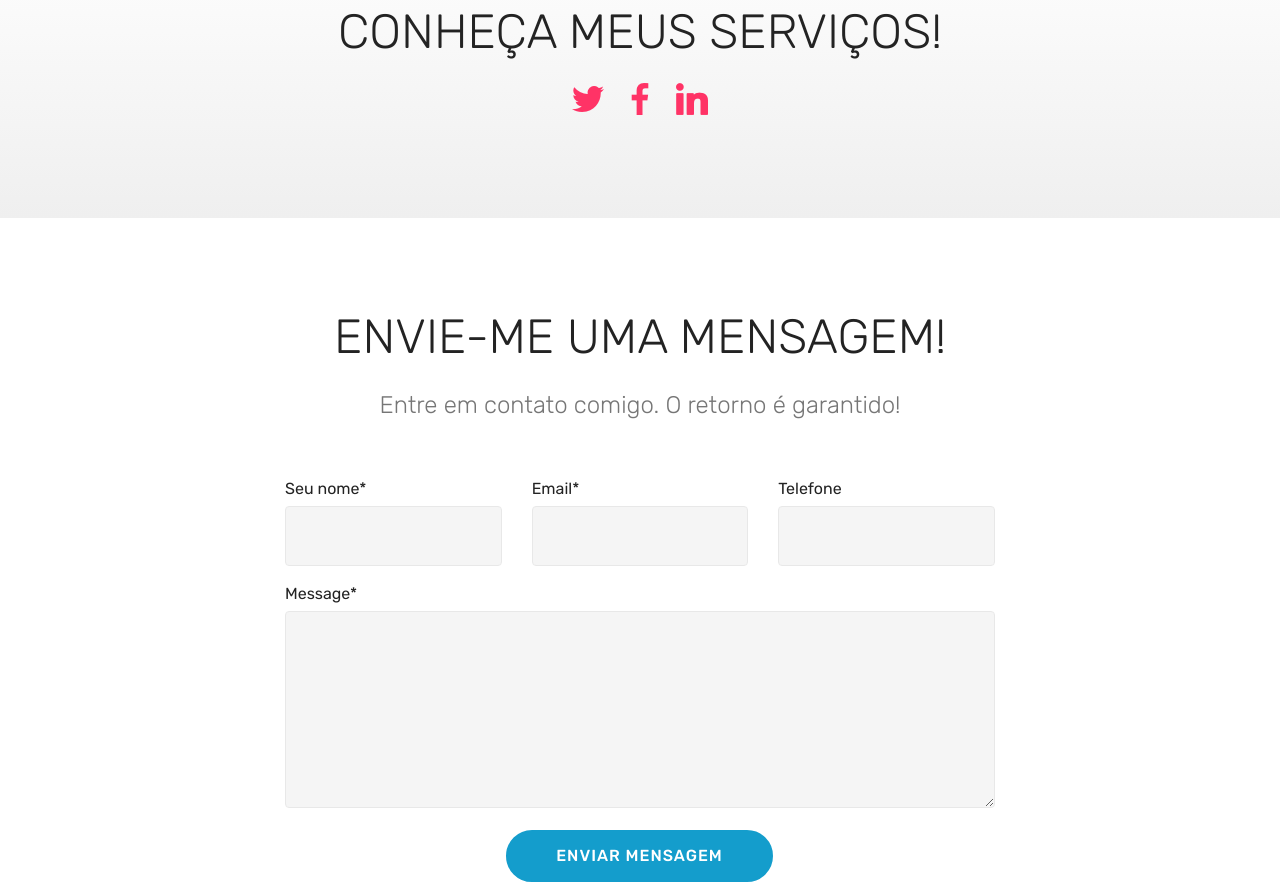
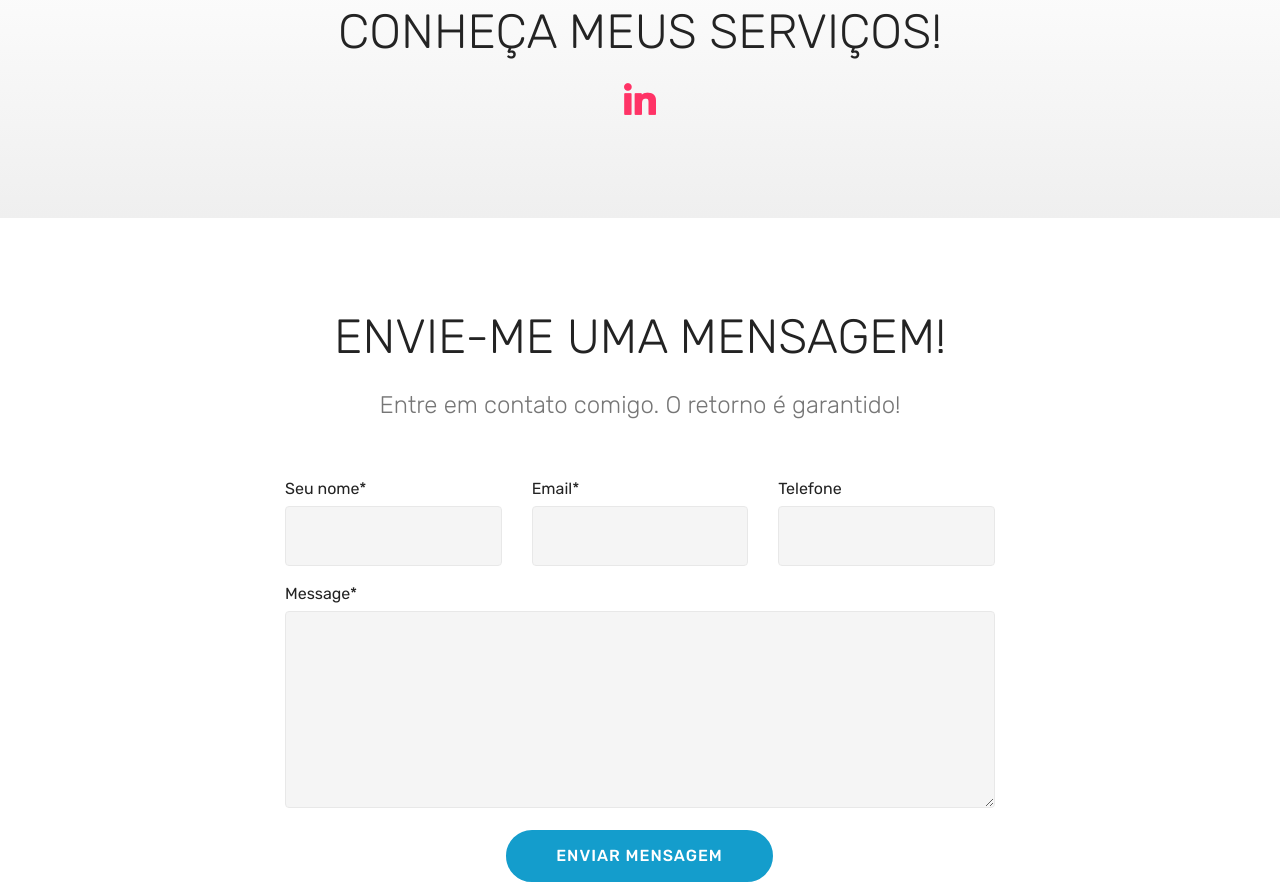
Before and after one commit to carlosmorettirjj/carlosmorettirjj.github.io, a plain HTML site: page index.html in a window 1280 px wide. Shown: the part 882-1767 px from the top of the page. Drawn offline with Linux system fonts and the light colour scheme; files whose address does not match are found by name; a web font is replaced by a local one.

Commit message:
Update index.html

```diff
--- a/index.html
+++ b/index.html
@@ -56,24 +56,10 @@
             <div class="col-md-8 align-center">
                 <h2 class="pb-3 mbr-fonts-style display-2">CONHEÇA MEUS SERVIÇOS!</h2>
                 <div class="social-list pl-0 mb-0">
-                    <a href="https://twitter.com/mobirise" target="_blank">
-                        <span class="px-2 socicon-twitter socicon mbr-iconfont mbr-iconfont-social" media-simple="true"></span>
-                    </a>
-                    <a href="https://www.facebook.com/pages/Mobirise/1616226671953247" target="_blank">
-                        <span class="px-2 socicon-facebook socicon mbr-iconfont mbr-iconfont-social" media-simple="true"></span>
-                    </a>
-                    <a href="https://instagram.com/mobirise" target="_blank">
+                    <a href="https://www.linkedin.com/in/carlosmorettijj/" target="_blank">
                         <span class="px-2 mbr-iconfont mbr-iconfont-social socicon-linkedin socicon" style="color: rgb(255, 51, 102);" media-simple="true"></span>
                     </a>
-                    <a href="https://www.youtube.com/c/mobirise" target="_blank">
 
-                    </a>
-                    <a href="https://plus.google.com/u/0/+Mobirise" target="_blank">
-
-                    </a>
-                    <a href="https://www.behance.net/Mobirise" target="_blank">
-
-                    </a>
                 </div>
             </div>
         </div>
```
